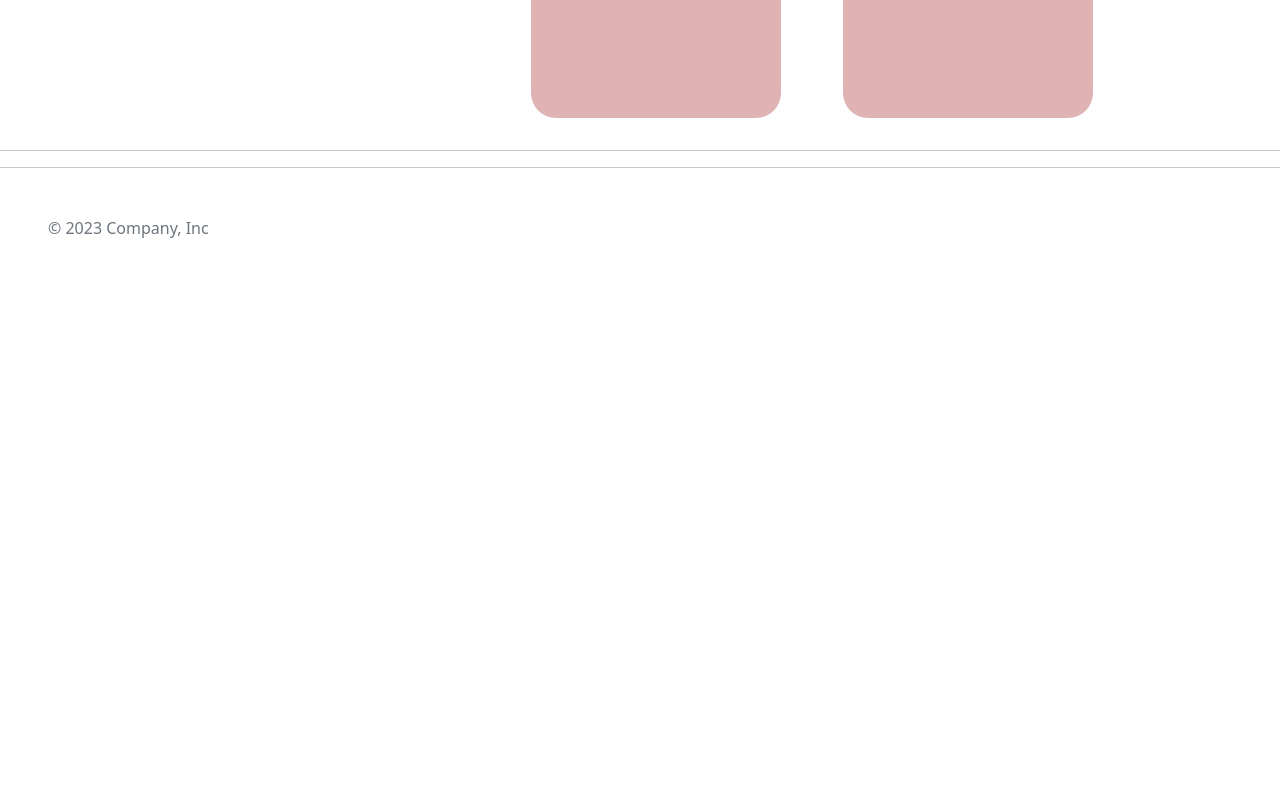
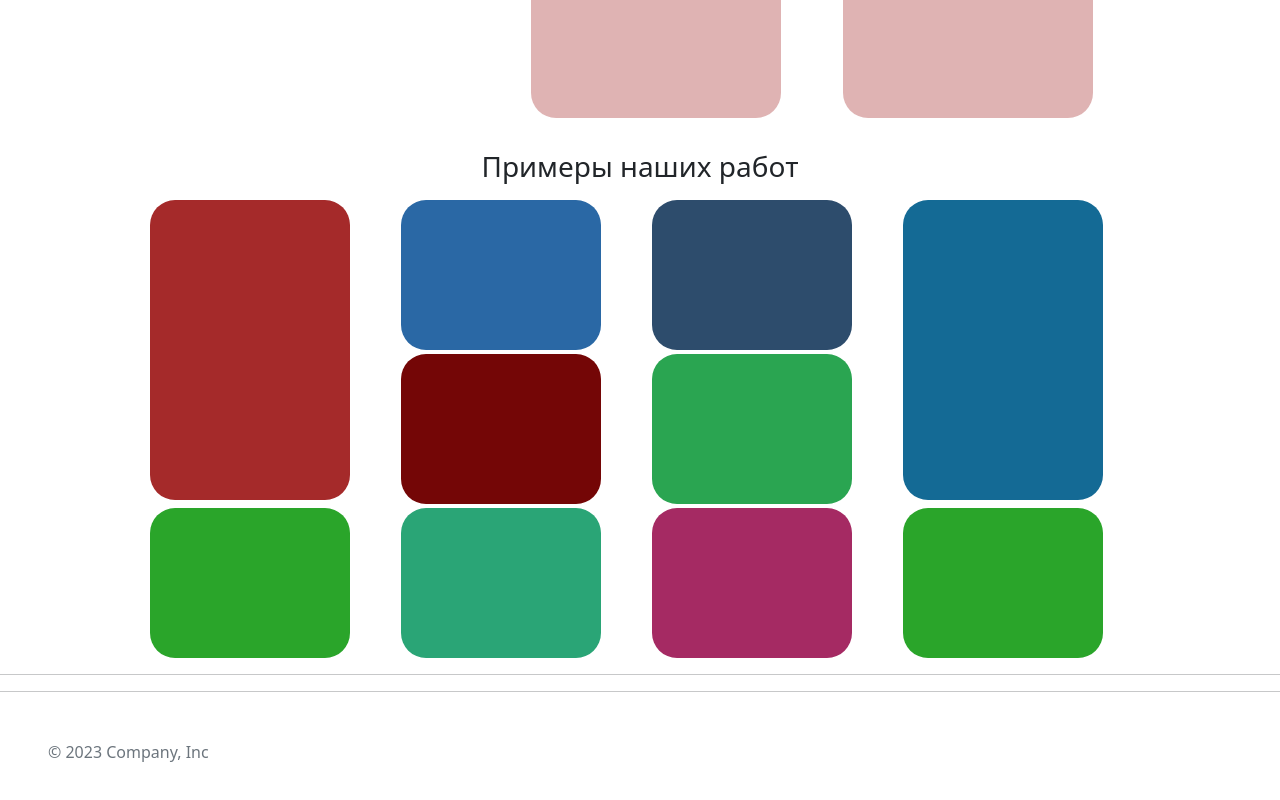
Before and after one commit to Video-equipment-store/Video-store, a Vue app in the folder project/frontend/: page / in a window 1280 px wide. Shown: the part 1611-2411 px from the top of the page. Before the commit the page ends 1899 px from the top, so only its background shows below. Built offline with nearby package versions, Linux system fonts and the light colour scheme.

Commit message:
add work exaple

```diff
--- /dev/null
+++ b/project/frontend/src/components/global/WorkExamples.vue
@@ -0,0 +1,35 @@
+<script setup>
+</script>
+
+<template>
+    <div class="row">
+        <div class="col">
+            <div class="exaple-item mb-2" style="background-color: brown; height: 300px;"></div>
+            <div class="exaple-item" style="background-color: rgb(42, 165, 42); height: 150px;"></div>
+        </div>
+        <div class="col">
+            <div class="exaple-item  mb-1" style="background-color: rgb(42, 104, 165); height: 150px;"></div>
+            <div class="exaple-item  mb-1" style="background-color: rgb(116, 6, 6); height: 150px;"></div>
+            <div class="exaple-item" style="background-color: rgb(42, 165, 118); height: 150px;"></div>
+
+        </div>
+        <div class="col">
+            <div class="exaple-item  mb-1" style="background-color: rgb(45, 76, 108); height: 150px;"></div>
+            <div class="exaple-item  mb-1" style="background-color: rgb(42, 165, 81); height: 150px;"></div>
+            <div class="exaple-item" style="background-color: rgb(165, 42, 99); height: 150px;"></div>
+        </div>
+        <div class="col">
+            <div class="exaple-item  mb-2" style="background-color: rgb(20, 106, 149); height: 300px;"></div>
+            <div class="exaple-item" style="background-color: rgb(42, 165, 42); height: 150px;"></div>
+        </div>
+
+    </div>
+</template>
+
+<style scoped>
+.exaple-item {
+    width: 200px;
+    border-radius: 25px;
+    padding: 10px;
+}
+</style>
--- a/project/frontend/src/components/global/index.js
+++ b/project/frontend/src/components/global/index.js
@@ -2,12 +2,14 @@ import MainBanner from "./MainBanner.vue";
 import PopularSolutionsCard from "./PopularSolutionsCard.vue";
 import ProductsCarousel from "./ProductsCarousel.vue";
 import ProductCard from "./ProductCard.vue";
+import WorkExamples from "./WorkExamples.vue";
 
 const components = [
   { name: "MainBanner", component: MainBanner },
   { name: "PopularSolutionsCard", component: PopularSolutionsCard },
   { name: "ProductsCarousel", component: ProductsCarousel },
   { name: "ProductCard", component: ProductCard },
+  { name: "WorkExamples", component: WorkExamples },
 ];
 
 export default {
--- a/project/frontend/src/views/HomeView.vue
+++ b/project/frontend/src/views/HomeView.vue
@@ -26,6 +26,11 @@ const solutions_list = [
         <ProductsCarousel/>
       </div>
 
+      <div class="work-exaples mt-3">
+        <h3 class="text-center mb-3">Примеры наших работ</h3>
+        <WorkExamples />
+      </div>
+
 
     </main>
 
@@ -45,4 +50,8 @@ const solutions_list = [
   margin-left: 150px;
   margin-right: 150px;
 }
+.work-exaples{
+  margin-left: 150px;
+  margin-right: 150px;
+}
 </style>
```
